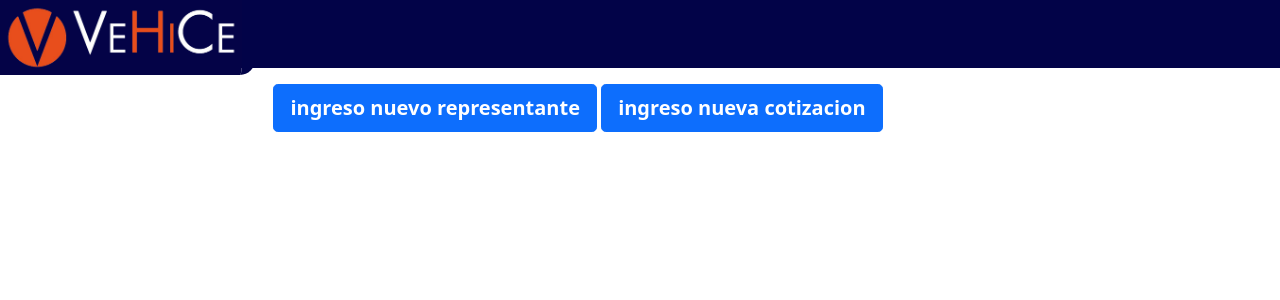
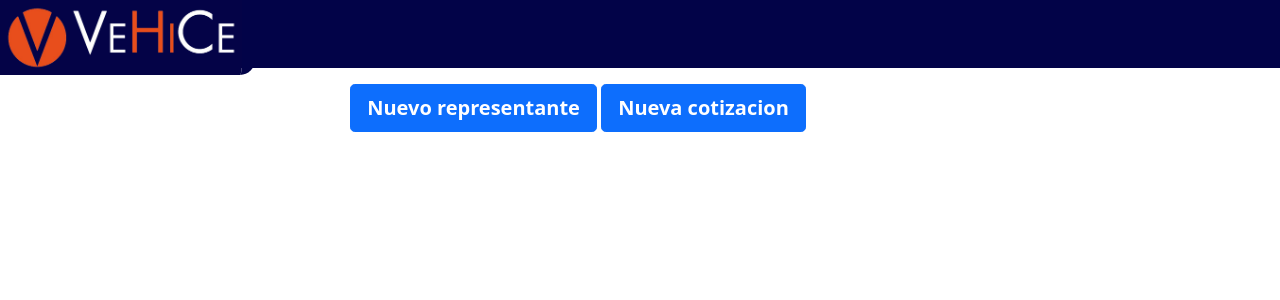
Before and after one commit to panconpan99/web, a Django app: page / in a window 1280 px wide. Shown: the top 300 px of the page. Run offline with Django 3.2, Linux system fonts and the light colour scheme.

Commit message:
changed buttons display

```diff
--- a/web_vehice/templates/app_1/home.html
+++ b/web_vehice/templates/app_1/home.html
@@ -9,8 +9,8 @@
     <div class="row vertical-center-row g-6">
         <div class="h-100 col align-items-center g-3">
             <div class="justify-content-center" style="width: 1000px">
-                <a href="{% url 'submit' %}" class="btn btn-primary btn-lg"><strong>ingreso nuevo representante</strong></a>
-                <a href="{% url 'servsubmit' %}" class="btn btn-primary btn-lg"><strong>ingreso nueva cotizacion</strong></a>
+                <a href="{% url 'submit' %}" class="btn btn-primary btn-lg"><strong>Nuevo representante</strong></a>
+                <a href="{% url 'servsubmit' %}" class="btn btn-primary btn-lg"><strong>Nueva cotizacion</strong></a>
             </div>
         </div>
     </center>
```
